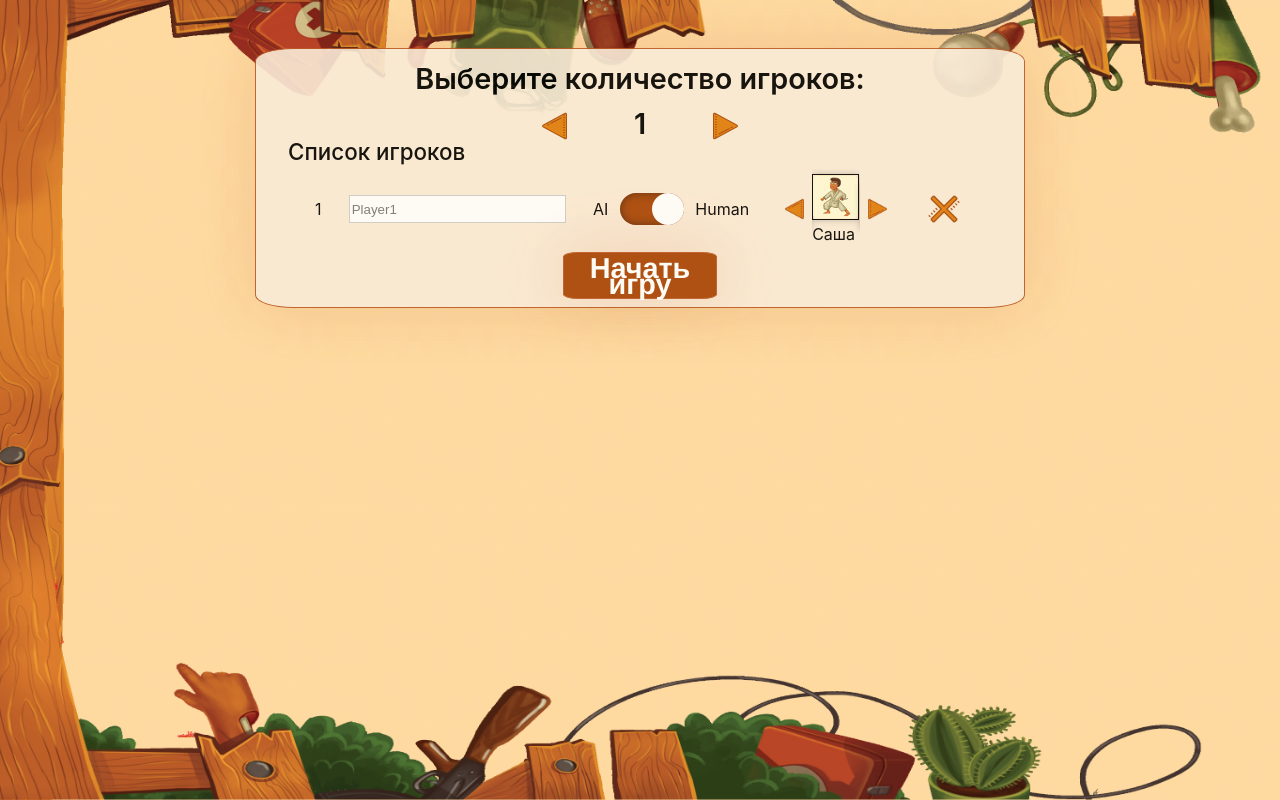
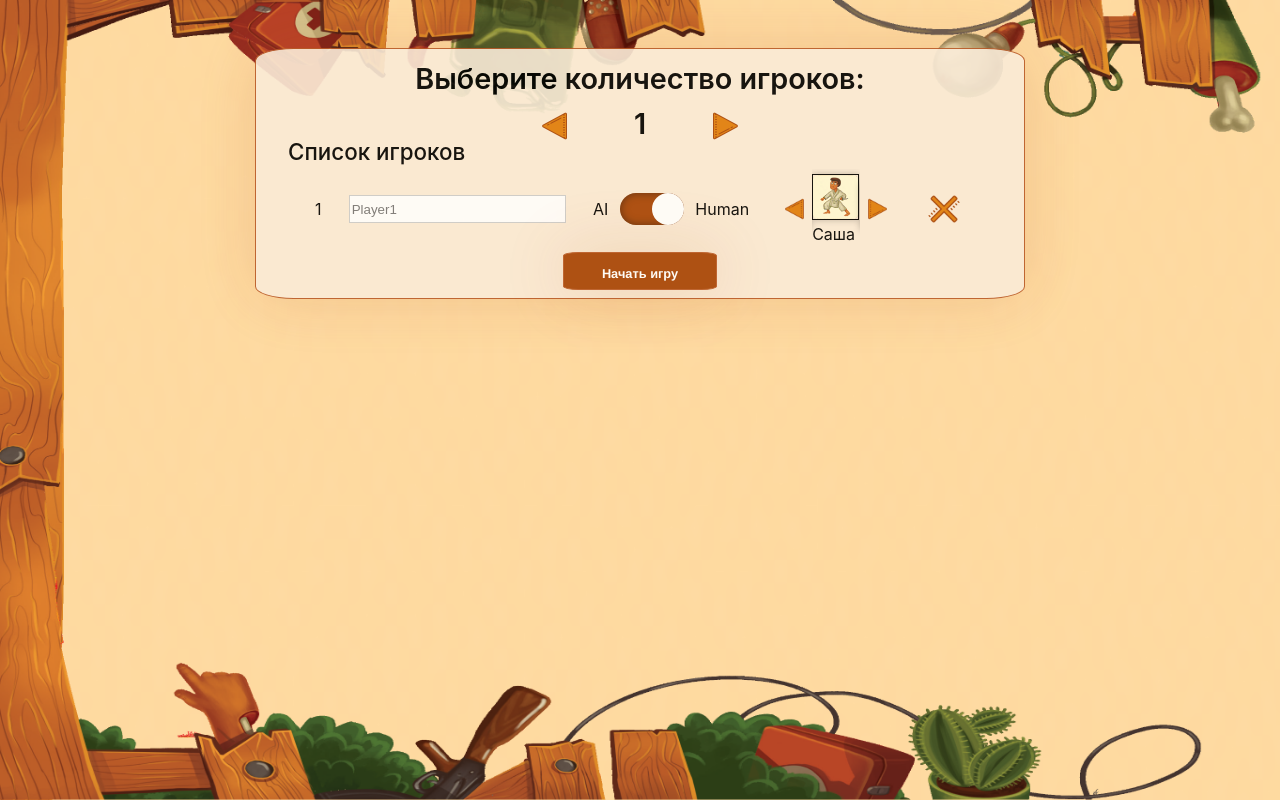
Before and after one commit to Singlelol/rs-clone, a React (Create React App) app: page /players in a window 1280 px wide. Built offline with nearby package versions, Linux system fonts and the light colour scheme; the HTML template or start-up script is replaced by a standard one.

Commit message:
fix: fixup player-settings button

```diff
--- a/src/components/buttons/button_on_mainPage.tsx
+++ b/src/components/buttons/button_on_mainPage.tsx
@@ -21,17 +21,21 @@ export const Button: React.FC<Props> = ({
   disabled,
 }) => {
   let mainLink: string = '';
-  if (children === 'New Game') {
-    mainLink = '/players';
-  }
-  if (children === 'Load') {
-    mainLink = '/load';
-  }
-  if (children === 'Statistic') {
-    mainLink = '/statistic';
-  }
-  if (children === 'Credits') {
-    mainLink = '/credits';
+
+  // eslint-disable-next-line default-case
+  switch (children) {
+    case 'New Game':
+      mainLink = '/players';
+      break;
+    case 'Load':
+      mainLink = '/load';
+      break;
+    case 'Statistic':
+      mainLink = '/statistic';
+      break;
+    case 'Credits':
+      mainLink = '/credits';
+      break;
   }
   return (
     <button
--- a/src/pages/playersPage/PlayerSettings.tsx
+++ b/src/pages/playersPage/PlayerSettings.tsx
@@ -50,7 +50,7 @@ export const PlayerSettings = () => {
           ))}
         </div>
         <button className='players__btn' type='button'>
-          <Link className='main-link' to='/game'>
+          <Link className='player-link' to='/game'>
             {startText}
           </Link>
         </button>
--- a/src/pages/playersPage/player-settings.scss
+++ b/src/pages/playersPage/player-settings.scss
@@ -53,12 +53,14 @@
     border-radius: 10%;
     box-shadow: 0 0 4rem rgb(185 90 39 / 20%);
     cursor: pointer;
-  }
-}
 
-.main-link{
+    .player-link{
       color: white;
       text-decoration: none;
+      font-size: .8rem;
+      font-style: revert;
+      font-weight: 600;
+      line-height: 1.2rem;
 
       &:hover{
           color: rgba(222, 106, 23, 0.97);
@@ -68,3 +70,5 @@
           color: #241005ef;
       }
     }
+  }
+}
```
Lines whose indentation alone changed are shown as unchanged.
